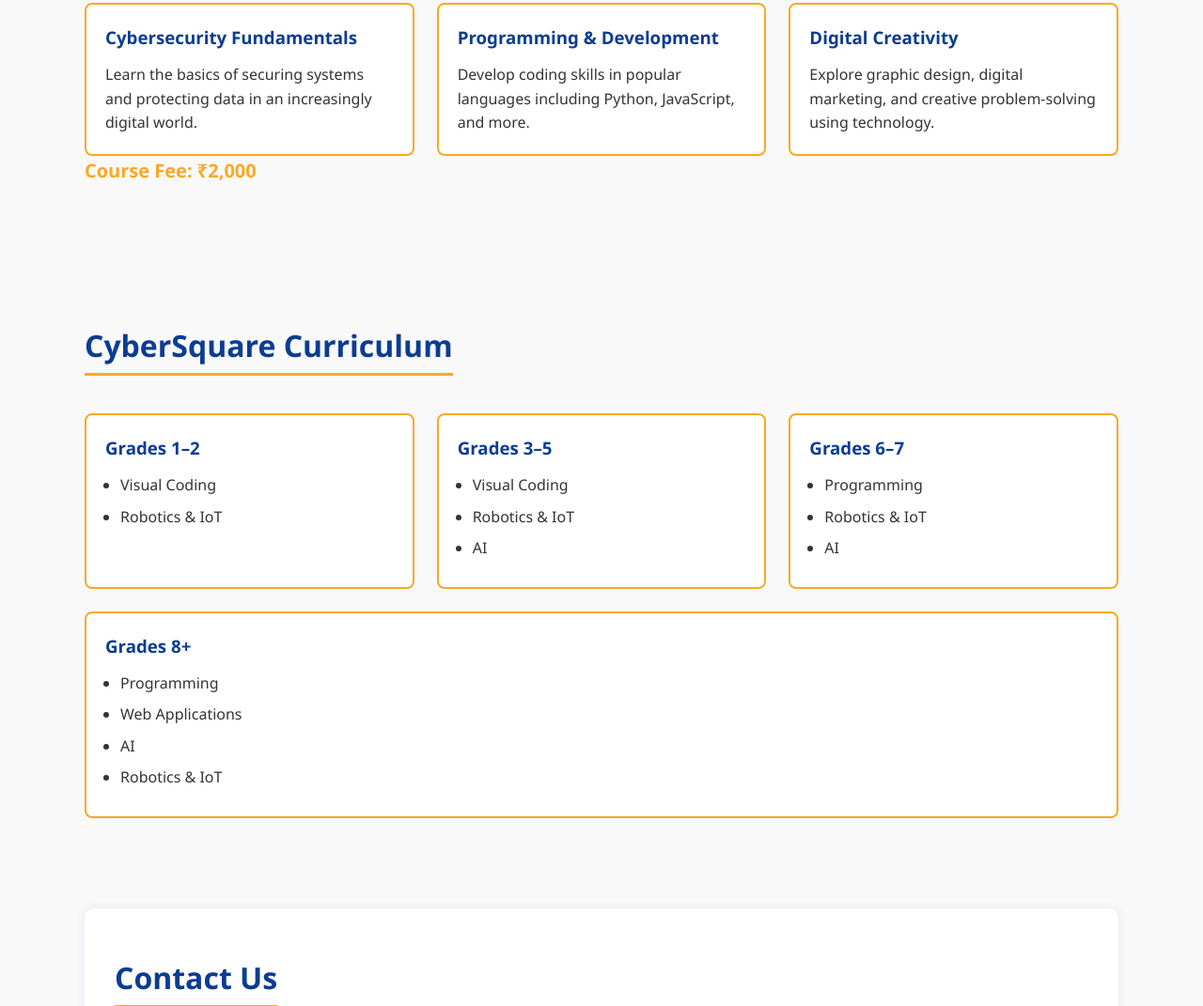
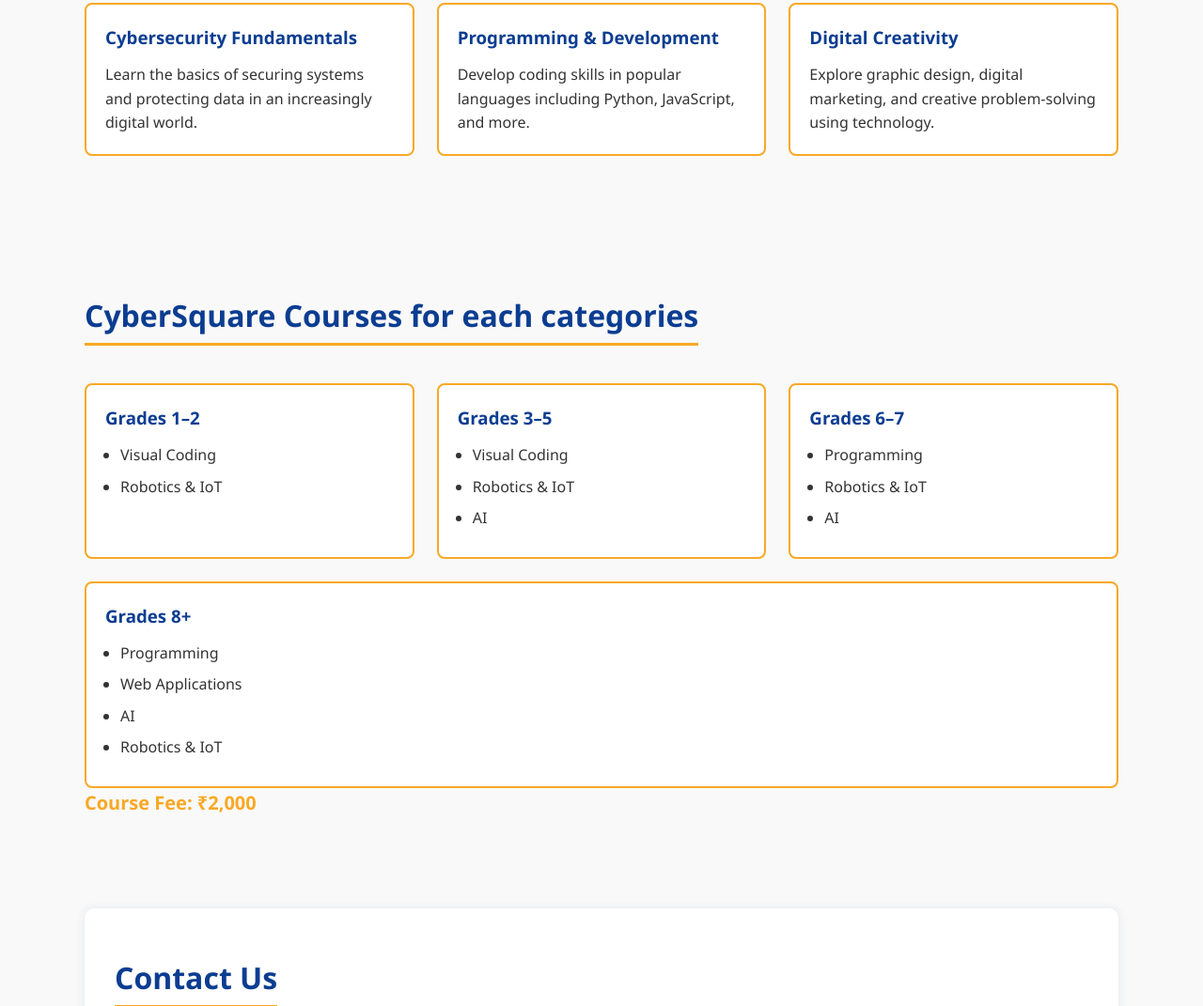
Before and after one commit to HSF237/tiskschoolcybersquare, a plain HTML site: page index.html in a window 1280 px wide. Shown: the part 889-1960 px from the top of the page at 94% size. Drawn offline with Linux system fonts and the light colour scheme.

Commit message:
Update index.html

```diff
--- a/index.html
+++ b/index.html
@@ -59,12 +59,11 @@
           <p>Explore graphic design, digital marketing, and creative problem-solving using technology.</p>
         </div>
       </div>
-      <p class="course-fee"><strong>Course Fee:</strong> ₹2,000</p>
     </section>
 
     <!-- NEW Curriculum Section -->
     <section id="curriculum" class="course-section container">
-      <h2>CyberSquare Curriculum</h2>
+      <h2>CyberSquare Courses for each categories</h2>
       <div class="course-cards">
         <div class="course-card">
           <h3>Grades 1–2</h3>
@@ -99,6 +98,7 @@
           </ul>
         </div>
       </div>
+      <p class="course-fee"><strong>Course Fee:</strong> ₹2,000</p>
     </section>
 
     <!-- Contact Section -->
```
